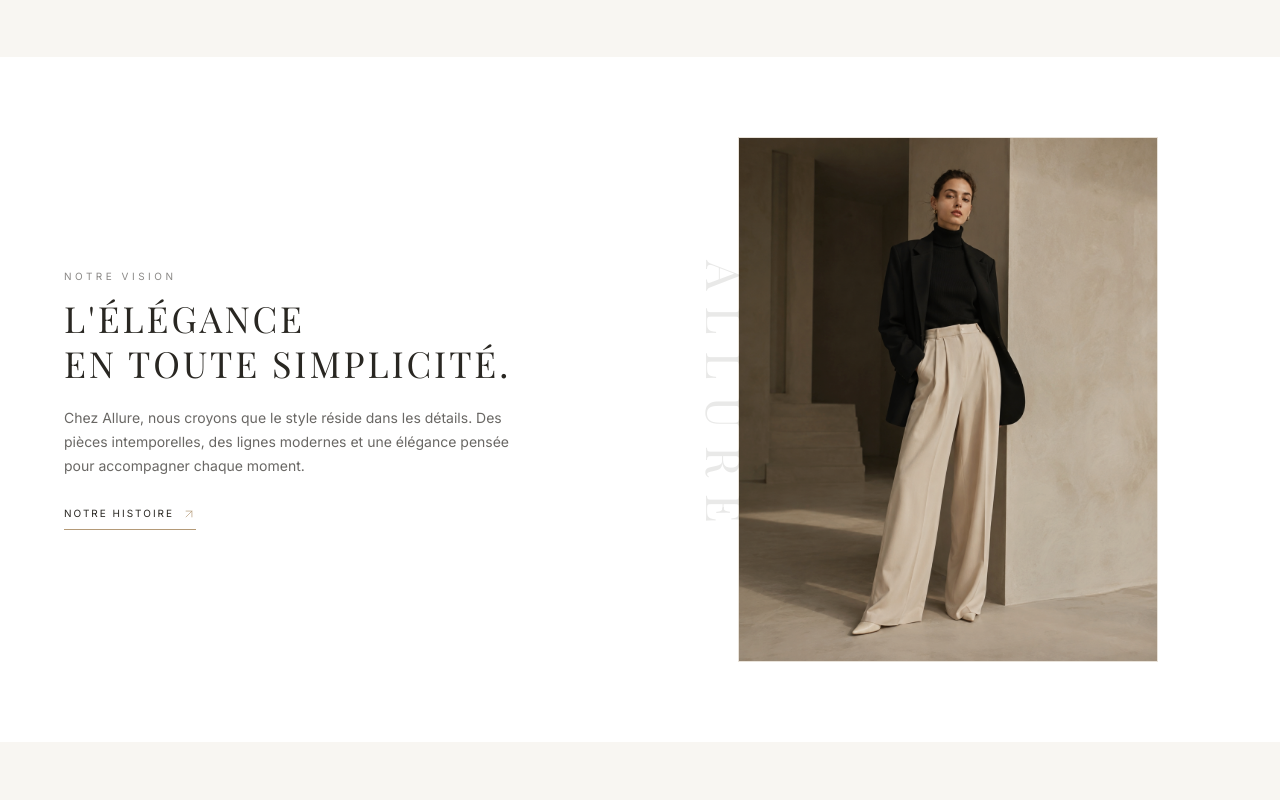
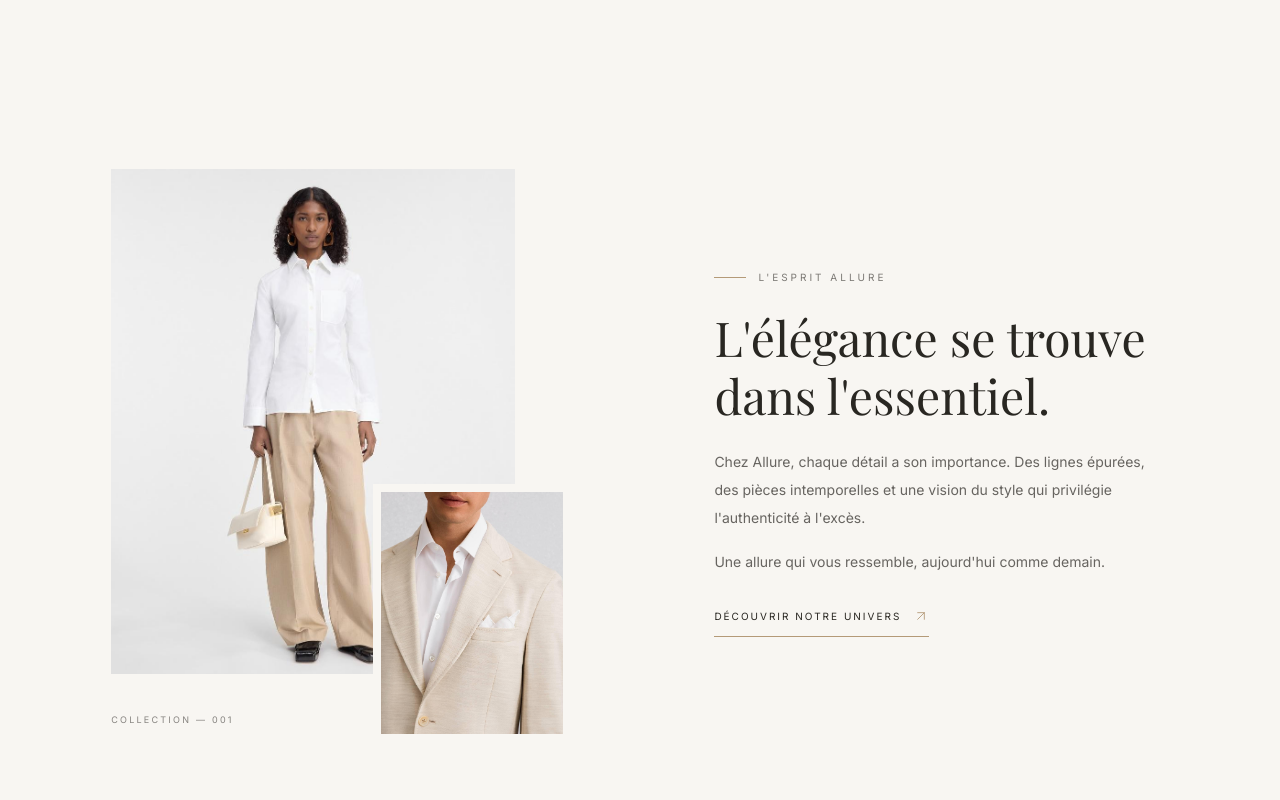
Before and after one commit to SedjaiRadja/ecomerce-frontend, a Next.js app: page / in a window 1280 px wide. Shown: the part 2300-3100 px from the top of the page. Built offline with nearby package versions, Linux system fonts and the light colour scheme; no server answers.

Commit message:
feat: add brand story section and refine product grid layout

```diff
--- a/components/EditorialSection.tsx
+++ b/components/EditorialSection.tsx
@@ -3,77 +3,80 @@
 import Image from "next/image";
 import Link from "next/link";
 import { ArrowUpRight } from "lucide-react";
-import { motion } from "framer-motion";
 
-export default function EditorialSection() {
+export default function BrandStorySection() {
   return (
-    <section className="w-full bg-[#FFFFFF] px-5 py-14 sm:px-6 sm:py-16 lg:px-10 lg:py-20">
-      <div className="mx-auto grid max-w-6xl items-center gap-10 md:grid-cols-2 md:gap-12 lg:gap-20">
-        <motion.div
-          initial={{ opacity: 0, x: -25 }}
-          whileInView={{ opacity: 1, x: 0 }}
-          viewport={{ once: true, amount: 0.3 }}
-          transition={{
-            duration: 0.8,
-            ease: [0.22, 1, 0.36, 1],
-          }}
-          className="max-w-lg"
-        >
-          <p className="font-inter text-[9px] uppercase tracking-[0.35em] text-[#292722]/55 sm:text-[10px]">
-            Notre vision
+    <section className="w-full overflow-hidden bg-[#F8F6F2] px-5 py-16 sm:px-8 sm:py-20 lg:px-12 lg:py-28">
+      <div className="mx-auto grid max-w-6xl items-center gap-14 md:grid-cols-[1.05fr_0.95fr] md:gap-12 lg:gap-24">
+        {/* Editorial collage */}
+        <div className="relative mx-auto w-full max-w-[460px] pb-12 pr-10 sm:pb-16 sm:pr-14">
+          {/* Main image */}
+          <div className="relative aspect-[4/5] w-full overflow-hidden bg-[#E8E2D9]">
+            <Image
+              src="/images/editorial.jpg"
+              alt="L'univers et l'esthétique de Allure"
+              fill
+              priority={false}
+              sizes="(max-width: 768px) 85vw, 460px"
+              className="object-cover transition-transform duration-700 ease-out hover:scale-[1.03]"
+            />
+          </div>
+
+          {/* Overlapping image */}
+          <div className="absolute -bottom-1 right-0 w-[43%] border-[6px] border-[#F8F6F2] bg-[#E8E2D9] sm:border-[8px]">
+            <div className="relative aspect-[3/4] overflow-hidden">
+              <Image
+                src="/images/editorial-detail.jpg"
+                alt="Détails de la collection Allure"
+                fill
+                sizes="(max-width: 768px) 38vw, 190px"
+                className="object-cover"
+              />
+            </div>
+          </div>
+
+          {/* Editorial index */}
+          <span className="absolute bottom-3 left-0 font-inter text-[9px] tracking-[0.25em] text-[#292722]/55">
+            COLLECTION — 001
+          </span>
+        </div>
+
+        {/* Brand story */}
+        <div className="max-w-lg md:py-8">
+          <div className="flex items-center gap-3">
+            <span className="h-px w-8 bg-[#B49A78]" />
+            <p className="font-inter text-[10px] uppercase tracking-[0.3em] text-[#292722]/60">
+              L&apos;esprit Allure
+            </p>
+          </div>
+
+          <h2 className="mt-6 font-playfair text-3xl font-normal leading-[1.2] text-[#292722] sm:text-4xl lg:text-5xl">
+            L&apos;élégance se trouve
+            <br />
+            dans l&apos;essentiel.
+          </h2>
+
+          <p className="mt-6 max-w-md font-inter text-sm leading-7 text-[#292722]/70">
+            Chez Allure, chaque détail a son importance. Des lignes épurées, des
+            pièces intemporelles et une vision du style qui privilégie
+            l&apos;authenticité à l&apos;excès.
           </p>
 
-          <h2 className="mt-3 font-playfair text-2xl font-light uppercase leading-tight tracking-[0.08em] text-[#292722] sm:text-3xl lg:text-4xl">
-            L&apos;élégance
-            <br />
-            en toute simplicité.
-          </h2>
-
-          <p className="mt-5 max-w-md font-inter text-xs leading-5 text-[#292722]/70 sm:text-sm sm:leading-6">
-            Chez Allure, nous croyons que le style réside dans les détails. Des
-            pièces intemporelles, des lignes modernes et une élégance pensée
-            pour accompagner chaque moment.
+          <p className="mt-4 max-w-md font-inter text-sm leading-7 text-[#292722]/70">
+            Une allure qui vous ressemble, aujourd&apos;hui comme demain.
           </p>
 
           <Link
             href="/about"
-            className="group mt-7 inline-flex items-center gap-2 border-b border-[#B49A78] pb-2 font-inter text-[9px] uppercase tracking-[0.2em] text-[#292722] transition-opacity duration-300 hover:opacity-60 sm:text-[10px]"
+            className="group mt-8 inline-flex items-center gap-3 border-b border-[#B49A78] pb-3 font-inter text-[10px] uppercase tracking-[0.2em] text-[#292722]"
           >
-            Notre histoire
+            Découvrir notre univers
             <ArrowUpRight
-              className="h-3.5 w-3.5 text-[#B49A78] transition-transform duration-300 group-hover:translate-x-1 group-hover:-translate-y-1"
-              strokeWidth={1.2}
+              className="h-4 w-4 text-[#B49A78] transition-transform duration-200 group-hover:translate-x-1 group-hover:-translate-y-1"
+              strokeWidth={1.3}
             />
           </Link>
-        </motion.div>
-
-        <motion.div
-          initial={{ opacity: 0, y: 35, scale: 0.96 }}
-          whileInView={{ opacity: 1, y: 0, scale: 1 }}
-          viewport={{ once: true, amount: 0.25 }}
-          transition={{
-            duration: 1,
-            delay: 0.1,
-            ease: [0.22, 1, 0.36, 1],
-          }}
-          className="relative mx-auto flex w-[78%] items-center justify-center sm:w-[70%] md:w-full md:max-w-[400px] lg:max-w-[420px]"
-        >
-          <span className="absolute -left-12 top-1/2 z-10 -translate-y-1/2 font-playfair text-[clamp(1.8rem,4vw,3rem)] font-light uppercase tracking-[0.35em] text-[#292722]/10 [writing-mode:vertical-rl]">
-            ALLURE
-          </span>
-
-          <div className="group relative aspect-[4/5] w-full overflow-hidden border border-[#E8E2D9] bg-[#F8F6F2]">
-            <Image
-              src="/editorial.jpg"
-              alt="Collection Allure"
-              fill
-              sizes="(max-width: 768px) 70vw, 420px"
-              className="object-cover transition-transform duration-1000 ease-out group-hover:scale-[1.03]"
-            />
-
-            <div className="pointer-events-none absolute inset-0 bg-[#292722]/5 transition-opacity duration-700 group-hover:bg-[#292722]/0" />
-          </div>
-        </motion.div>
+        </div>
       </div>
     </section>
   );
--- a/components/NewArrivals.tsx
+++ b/components/NewArrivals.tsx
@@ -85,13 +85,9 @@ export default function NewArrivals() {
             </p>
           </div>
         ) : (
-          <div className="grid grid-cols-2 gap-x-3 gap-y-10 sm:grid-cols-4 sm:gap-x-5 lg:gap-x-7">
-            {products.slice(0, 4).map((product) => (
-              <EcommerceProductCard
-                key={product._id}
-                product={product}
-                isNew
-              />
+          <div className="grid grid-cols-2 items-stretch gap-x-3 gap-y-8 sm:grid-cols-3 sm:gap-x-5 sm:gap-y-10 xl:grid-cols-4">
+            {products.slice(0, 6).map((product) => (
+              <EcommerceProductCard key={product._id} product={product} />
             ))}
           </div>
         )}
```
Also changed, not shown: public/images/editorial-detail.jpg (added), public/images/editorial.jpg (added).
